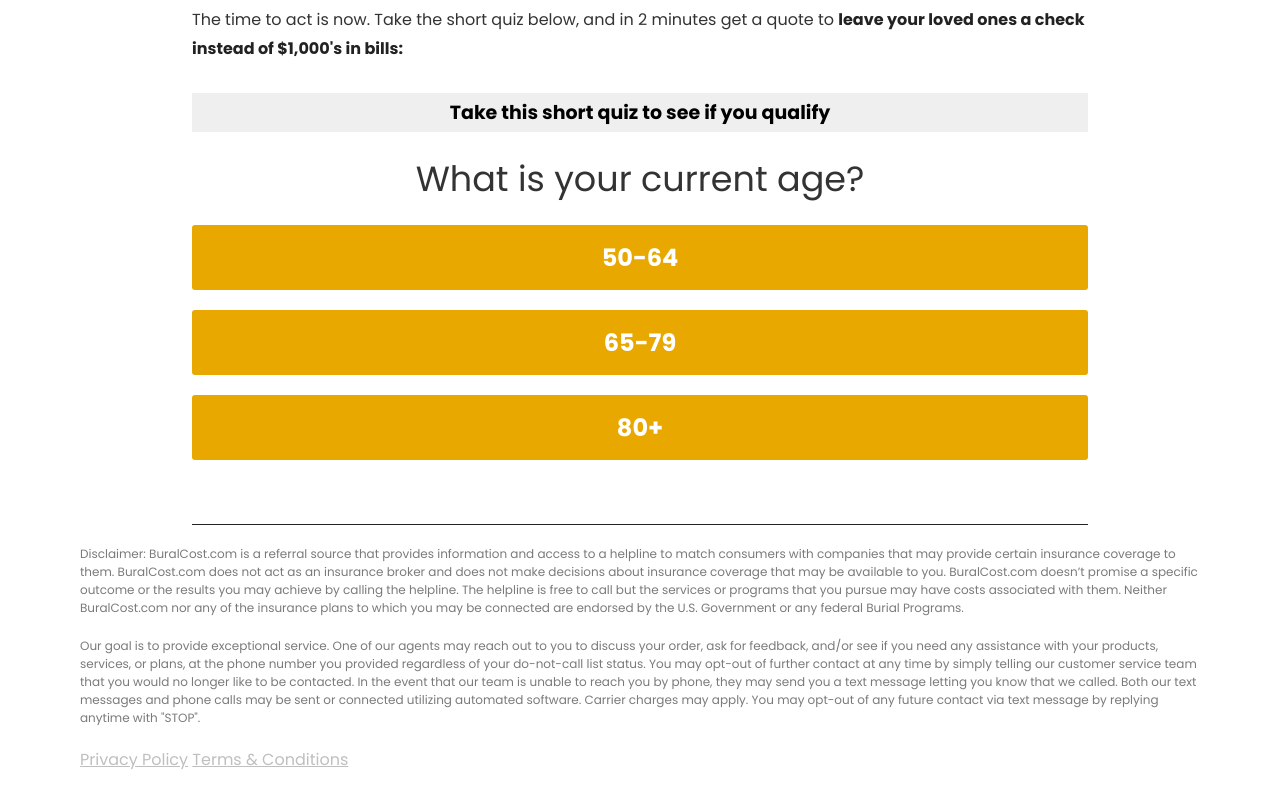
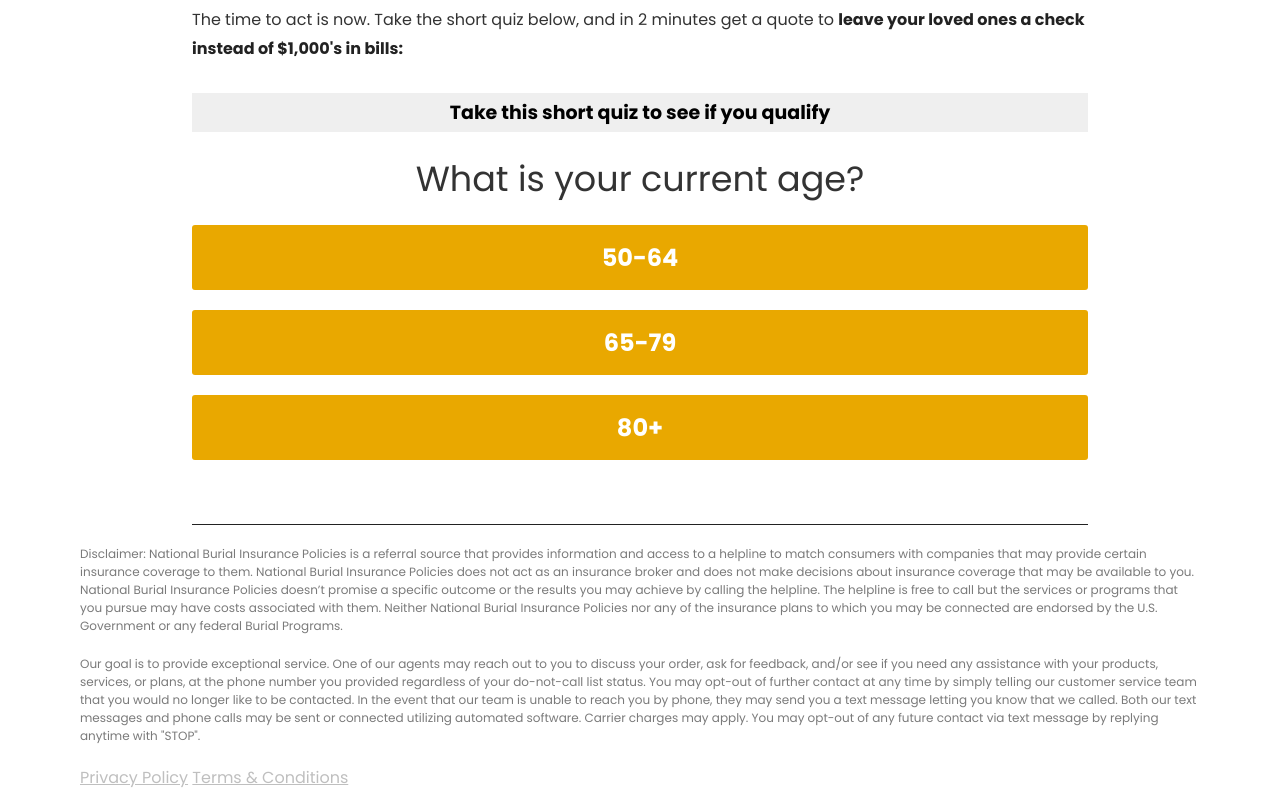
Before and after one commit to schraderweb/finalexpenses, a plain HTML site: page index.html in a window 1280 px wide. Shown: the part 937-1737 px from the top of the page. Drawn offline with Linux system fonts and the light colour scheme.

Commit message:
Update index.html

```diff
--- a/index.html
+++ b/index.html
@@ -15,7 +15,7 @@
       <div class="logo">
         <img
           src="./images/Bural-Cost-Logo-ph7rsu2lza2xq06m8bk4vlreugz96mamp9sa9sevdg.jpg"
-          alt="Burial Cost"
+          alt="National Burial Insurance Policies"
         />
       </div>
       <div class="contact-info">
@@ -135,14 +135,14 @@
     </main>
     <footer>
       <p>
-        Disclaimer: BuralCost.com is a referral source that provides information
+        Disclaimer: National Burial Insurance Policies is a referral source that provides information
         and access to a helpline to match consumers with companies that may
-        provide certain insurance coverage to them. BuralCost.com does not act
+        provide certain insurance coverage to them. National Burial Insurance Policies does not act
         as an insurance broker and does not make decisions about insurance
-        coverage that may be available to you. BuralCost.com doesn’t promise a
+        coverage that may be available to you. National Burial Insurance Policies doesn’t promise a
         specific outcome or the results you may achieve by calling the helpline.
         The helpline is free to call but the services or programs that you
-        pursue may have costs associated with them. Neither BuralCost.com nor
+        pursue may have costs associated with them. Neither National Burial Insurance Policies nor
         any of the insurance plans to which you may be connected are endorsed by
         the U.S. Government or any federal Burial Programs.
       </p>
```
